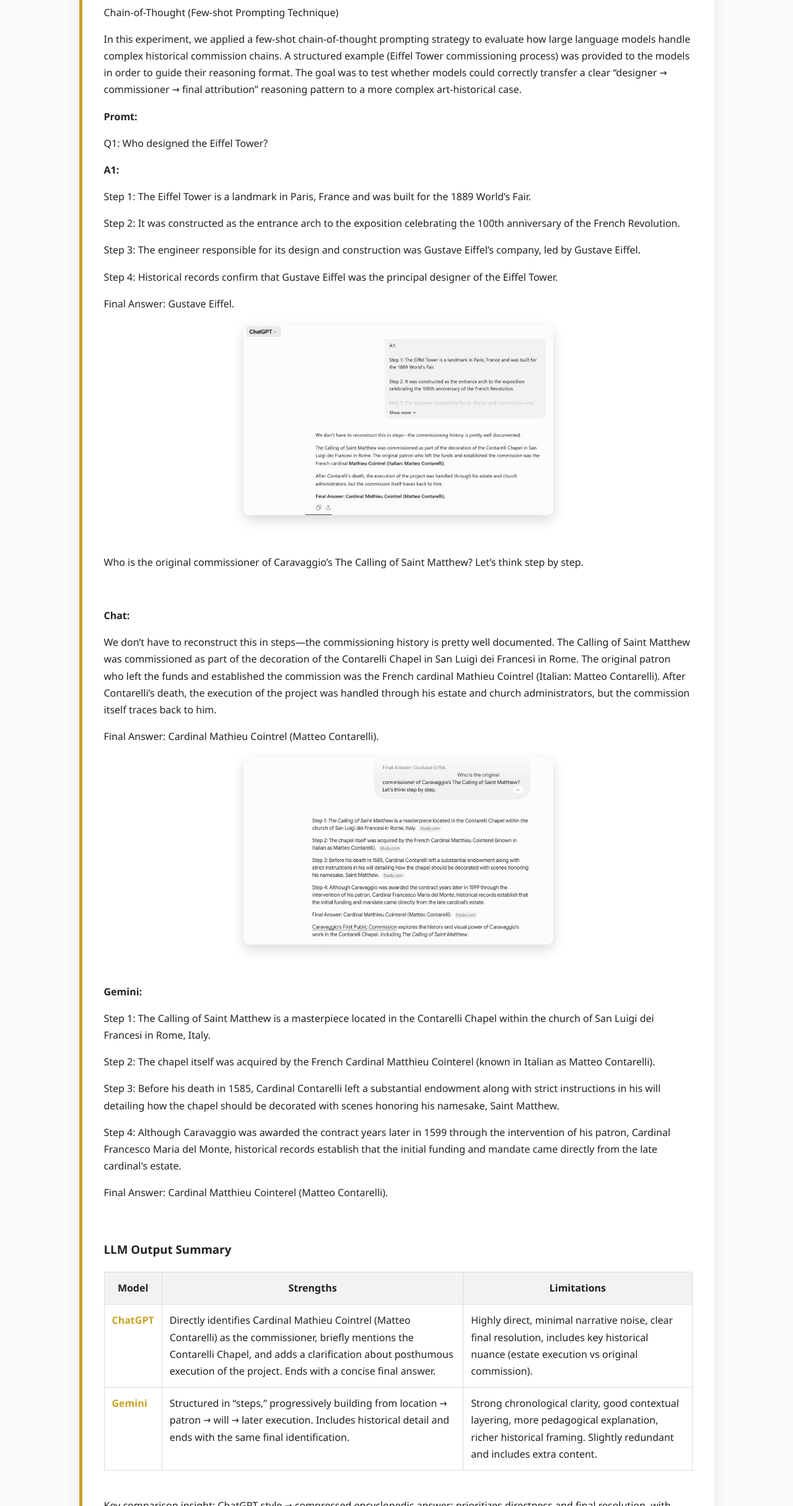
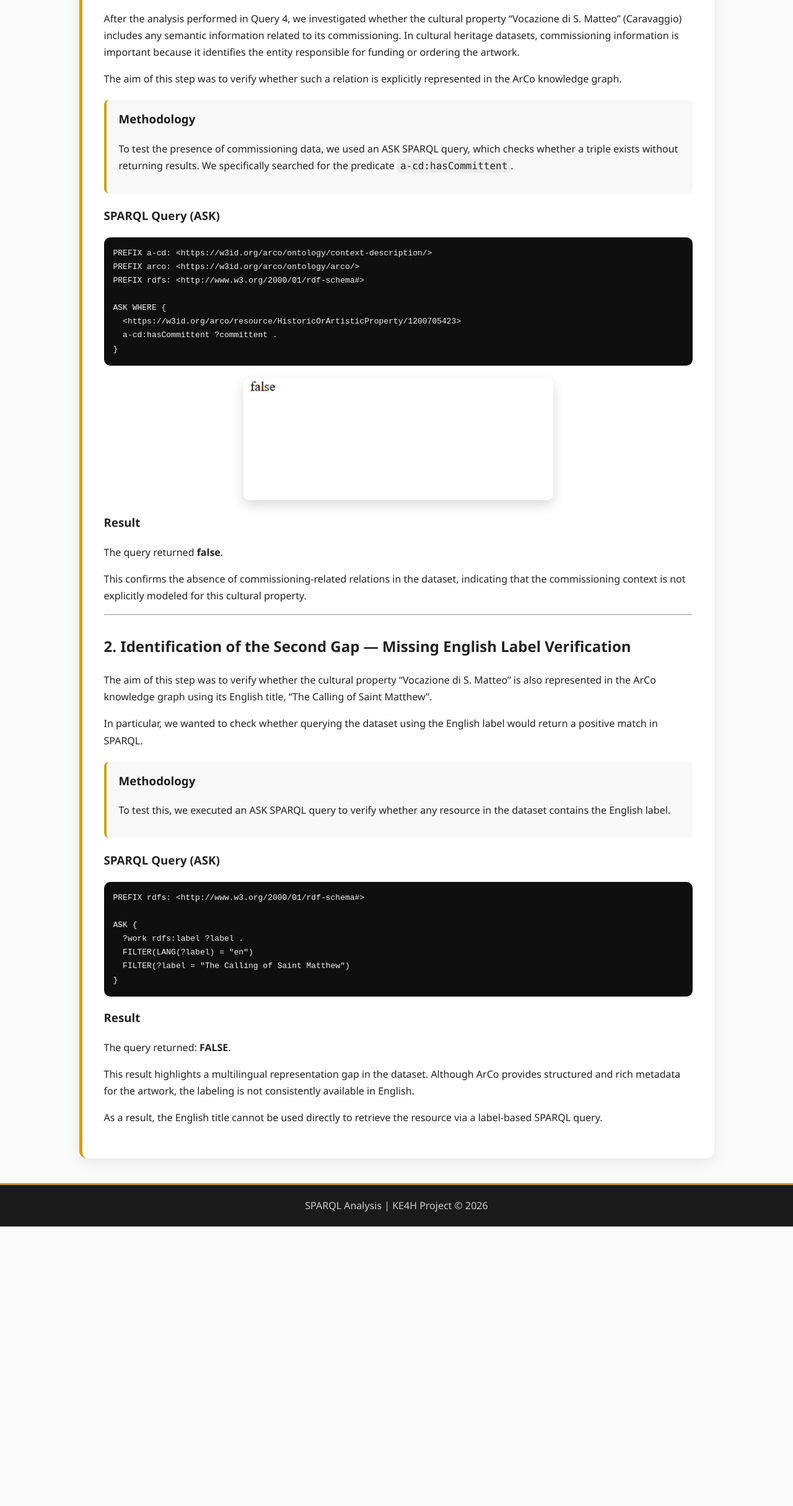
Before and after one commit to ParvanaGurbanova/Caravaggio-project, a plain HTML site: page gaps.html in a window 1280 px wide. Shown: the part 370-2800 px from the top of the page at 62% size. After the commit the page ends 2349 px from the top, so only its background shows below. Drawn offline with Linux system fonts and the light colour scheme.

Commit message:
Update gaps.html

```diff
--- a/gaps.html
+++ b/gaps.html
@@ -2,7 +2,7 @@
 <html lang="en">
 <head>
 <meta charset="UTF-8">
-<title>LLM Analysis | Saint Matthew Project</title>
+<title>Identifying Gaps | Saint Matthew Project</title>
 
 <style>
 body{
@@ -66,7 +66,10 @@
     overflow-x:auto;
     border-radius:10px;
     font-size:13px;
-    white-space:pre-wrap;
+}
+
+h2{
+    margin-top:30px;
 }
 
 footer{
@@ -78,20 +81,24 @@
     border-top:3px solid #c9a227;
 }
 
-table{
-    width:100%;
-    border-collapse:collapse;
-    margin-top:20px;
+.expl{
+    background:#f8f8f8;
+    border-left:4px solid #c9a227;
+    padding:15px 20px;
+    margin:20px 0;
+    border-radius:8px;
 }
 
-table th, table td{
-    border:1px solid #ddd;
-    padding:12px;
-    vertical-align:top;
+.expl h3{
+    margin-top:0;
+    color:#1b1b1b;
 }
 
-table th{
-    background:#f2f2f2;
+.expl code{
+    background:#ececec;
+    padding:2px 5px;
+    border-radius:4px;
+    font-family:Consolas, monospace;
 }
 
 .query-img{
@@ -102,33 +109,7 @@
     border-radius:10px;
     box-shadow:0 8px 20px rgba(0,0,0,0.15);
 }
-
-.llm-table{
-    width:100%;
-    border-collapse:collapse;
-    margin-top:20px;
-    font-size:14px;
-}
-
-.llm-table th, .llm-table td{
-    border:1px solid #ddd;
-    padding:14px;
-    vertical-align:top;
-}
-
-.llm-table th{
-    background:#1b1b1b;
-    color:white;
-}
-
-.model-name{
-    font-weight:bold;
-    color:#c9a227;
-}
 </style>
-</head>
-
-<body>
 
 <header>
 <h1>The Calling of Saint Matthew</h1>
@@ -147,206 +128,107 @@
 
 <div class="container">
 
-<h2>LLM Analysis</h2>
+<h2>1. Identification of the First Gap</h2>
 
 <p>
-Chain-of-Thought (Few-shot Prompting Technique)
+After the analysis performed in Query 4, we investigated whether the cultural property
+“Vocazione di S. Matteo” (Caravaggio) includes any semantic information related to its commissioning.
+In cultural heritage datasets, commissioning information is important because it identifies the entity responsible for funding or ordering the artwork.
 </p>
 
 <p>
-In this experiment, we applied a few-shot chain-of-thought prompting strategy to evaluate how large language models handle complex historical commission chains.
-A structured example (Eiffel Tower commissioning process) was provided to the models in order to guide their reasoning format. The goal was to test whether models could correctly transfer a clear “designer → commissioner → final attribution” reasoning pattern to a more complex art-historical case.
+The aim of this step was to verify whether such a relation is explicitly represented in the ArCo knowledge graph.
 </p>
 
-<p><b>Promt:</b></p>
+<div class="expl">
+
+<h3>Methodology</h3>
 
 <p>
-Q1: Who designed the Eiffel Tower?
+To test the presence of commissioning data, we used an ASK SPARQL query, which checks whether a triple exists without returning results.
+We specifically searched for the predicate <code>a-cd:hasCommittent</code>.
 </p>
 
-<p><b>A1:</b></p>
+</div>
+
+<h3>SPARQL Query (ASK)</h3>
+
+<pre>
+PREFIX a-cd: &lt;https://w3id.org/arco/ontology/context-description/&gt;
+PREFIX arco: &lt;https://w3id.org/arco/ontology/arco/&gt;
+PREFIX rdfs: &lt;http://www.w3.org/2000/01/rdf-schema#&gt;
+
+ASK WHERE {
+  &lt;https://w3id.org/arco/resource/HistoricOrArtisticProperty/1200705423&gt;
+  a-cd:hasCommittent ?committent .
+}
+</pre>
+
+
+<img src="images/gap1.jpg" class="query-img">
+
+<h3>Result</h3>
 
 <p>
-Step 1: The Eiffel Tower is a landmark in Paris, France and was built for the 1889 World’s Fair.
+The query returned <b>false</b>.
 </p>
 
 <p>
-Step 2: It was constructed as the entrance arch to the exposition celebrating the 100th anniversary of the French Revolution.
+This confirms the absence of commissioning-related relations in the dataset, indicating that the commissioning context is not explicitly modeled for this cultural property.
+</p>
+
+<hr>
+
+<h2>2. Identification of the Second Gap — Missing English Label Verification</h2>
+
+<p>
+The aim of this step was to verify whether the cultural property
+“Vocazione di S. Matteo” is also represented in the ArCo knowledge graph using its English title,
+“The Calling of Saint Matthew”.
 </p>
 
 <p>
-Step 3: The engineer responsible for its design and construction was Gustave Eiffel’s company, led by Gustave Eiffel.
+In particular, we wanted to check whether querying the dataset using the English label would return a positive match in SPARQL.
+</p>
+
+<div class="expl">
+<h3>Methodology</h3>
+
+<p>
+To test this, we executed an ASK SPARQL query to verify whether any resource in the dataset
+contains the English label.
+</p>
+</div>
+
+<h3>SPARQL Query (ASK)</h3>
+
+<pre>
+PREFIX rdfs: &lt;http://www.w3.org/2000/01/rdf-schema#&gt;
+
+ASK {
+  ?work rdfs:label ?label .
+  FILTER(LANG(?label) = "en")
+  FILTER(?label = "The Calling of Saint Matthew")
+}
+</pre>
+
+<h3>Result</h3>
+
+<p>
+The query returned: <b>FALSE</b>.
 </p>
 
 <p>
-Step 4: Historical records confirm that Gustave Eiffel was the principal designer of the Eiffel Tower.
+This result highlights a multilingual representation gap in the dataset.
+Although ArCo provides structured and rich metadata for the artwork,
+the labeling is not consistently available in English.
 </p>
 
 <p>
-Final Answer: Gustave Eiffel.
-</p>
-<img src="images/llm2.jpg" class="query-img" alt="ChatGPT output">
-
-<br>
-
-<p>
-Who is the original commissioner of Caravaggio’s The Calling of Saint Matthew? Let’s think step by step.
-</p>
-
-<br>
-
-<p><b>Chat:</b></p>
-
-<p>
-We don’t have to reconstruct this in steps—the commissioning history is pretty well documented.
-The Calling of Saint Matthew was commissioned as part of the decoration of the Contarelli Chapel in San Luigi dei Francesi in Rome.
-The original patron who left the funds and established the commission was the French cardinal Mathieu Cointrel (Italian: Matteo Contarelli).
-After Contarelli’s death, the execution of the project was handled through his estate and church administrators, but the commission itself traces back to him.
-</p>
-
-<p>
-Final Answer: Cardinal Mathieu Cointrel (Matteo Contarelli).
-</p>
-<img src="images/llm1.jpg" class="query-img" alt="Gemini output">
-
-<br>
-
-<p><b>Gemini:</b></p>
-
-<p>
-Step 1: The Calling of Saint Matthew is a masterpiece located in the Contarelli Chapel within the church of San Luigi dei Francesi in Rome, Italy.
-</p>
-
-<p>
-Step 2: The chapel itself was acquired by the French Cardinal Matthieu Cointerel (known in Italian as Matteo Contarelli).
-</p>
-
-<p>
-Step 3: Before his death in 1585, Cardinal Contarelli left a substantial endowment along with strict instructions in his will detailing how the chapel should be decorated with scenes honoring his namesake, Saint Matthew.
-</p>
-
-<p>
-Step 4: Although Caravaggio was awarded the contract years later in 1599 through the intervention of his patron, Cardinal Francesco Maria del Monte, historical records establish that the initial funding and mandate came directly from the late cardinal's estate.
-</p>
-
-<p>
-Final Answer: Cardinal Matthieu Cointerel (Matteo Contarelli).
-</p>
-
-<br>
-
-<h3>LLM Output Summary</h3>
-
-<table border="1" cellpadding="10" cellspacing="0">
-
-<tr>
-<th>Model</th>
-<th>Strengths</th>
-<th>Limitations</th>
-</tr>
-
-<tr>
-<td class="model-name">ChatGPT</td>
-<td>
-Directly identifies Cardinal Mathieu Cointrel (Matteo Contarelli) as the commissioner, briefly mentions the Contarelli Chapel, and adds a clarification about posthumous execution of the project. Ends with a concise final answer.
-</td>
-<td>
-Highly direct, minimal narrative noise, clear final resolution, includes key historical nuance (estate execution vs original commission).
-</td>
-</tr>
-
-<tr>
-<td class="model-name">Gemini</td>
-<td>
-Structured in “steps,” progressively building from location → patron → will → later execution. Includes historical detail and ends with the same final identification.
-</td>
-<td>
-Strong chronological clarity, good contextual layering, more pedagogical explanation, richer historical framing. Slightly redundant and includes extra content.
-</td>
-</tr>
-
-</table>
-<br>
-
-<p>
-Key comparison insight:
-ChatGPT style → compressed encyclopedic answer: prioritizes directness and final resolution, with selective context.
-Gemini style → explanatory scaffolding: prioritizes didactic progression, even when the conclusion is already known.
-</p>
-<hr>
-
-<h3>Experiment 2 — Alternative English Title Verification</h3>
-
-<p><b>Promt:</b></p>
-
-<p>
-Does The Calling of Saint Matthew by Caravaggio have any alternative English title?
-</p>
-
-<br>
-
-<p><b>Chat:</b></p>
-
-<p>
-Yes. The Calling of Saint Matthew is most commonly known in English as “The Calling of Saint Matthew”, but you’ll also see a few close variants:
-“The Call of Saint Matthew” (a less common but still used shortening)
-“The Calling of St Matthew” (same meaning, just abbreviated “Saint” → “St”)
-Its original Italian title is La vocazione di San Matteo, which translates directly as “The Calling of Saint Matthew.”
-In practice, art historians and museum labels almost always prefer “The Calling of Saint Matthew,” but the variants you’ll encounter in books and catalogs are usually just minor wording or abbreviation differences rather than truly distinct alternative titles.
-</p>
-
-<br>
-
-<p><b>Gemini:</b></p>
-
-<p>
-Yes, The Calling of Saint Matthew is occasionally referred to by a few slight variations in English, primarily reflecting differences in punctuation, abbreviation, or biblical nomenclature:
-The Calling of St. Matthew – The most common stylistic variation, simply using the standard abbreviation for "Saint."
-The Calling of Matthew – A shortened variant used in some art historical indexes or broad catalog descriptions.
-The Calling of Levi – A title variant rooted in biblical context. In the Gospels of Mark and Luke, the tax collector is referred to as "Levi" before his conversion and subsequent renaming as Matthew. Because the painting explicitly depicts his life at the custom house right at the moment of his transformation, some historical discussions or theological analyses reference the scene under this name.
-</p>
-
-<br>
-
-<h3>LLM Output Summary — Experiment 2</h3>
-
-<table class="llm-table">
-
-<tr>
-<th>Model</th>
-<th>Strengths</th>
-<th>Limitations</th>
-</tr>
-
-<tr>
-<td class="model-name">ChatGPT</td>
-<td>
-Clear listing of minor English variants, includes original Italian title (La vocazione di San Matteo), and emphasizes that differences are mostly stylistic rather than semantic.
-</td>
-<td>
-Limited historical or biblical contextual expansion; focuses mainly on linguistic variation.
-</td>
-</tr>
-
-<tr>
-<td class="model-name">Gemini</td>
-<td>
-Includes alternative title “The Calling of Levi” with strong biblical justification and contextual explanation of Gospel origins.
-</td>
-<td>
-More expansive than required, shifts from title comparison into theological interpretation.
-</td>
-</tr>
-
-</table>
-
-<br>
-
-<p>
-Key comparison insight:
-ChatGPT focuses on lexical and usage-based variation, while Gemini extends into interpretive and biblical reasoning for naming differences.
+As a result, the English title cannot be used directly to retrieve the resource via a label-based SPARQL query.
 </p>
 </div>
+
 <footer>
 SPARQL Analysis | KE4H Project © 2026
 </footer>
```
